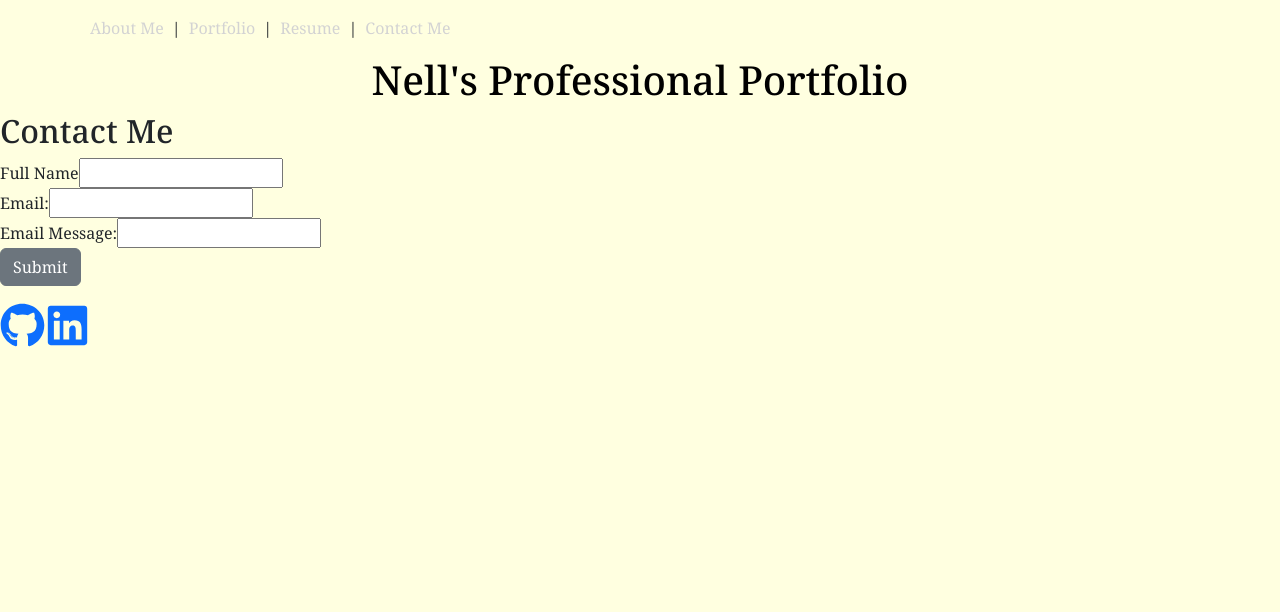
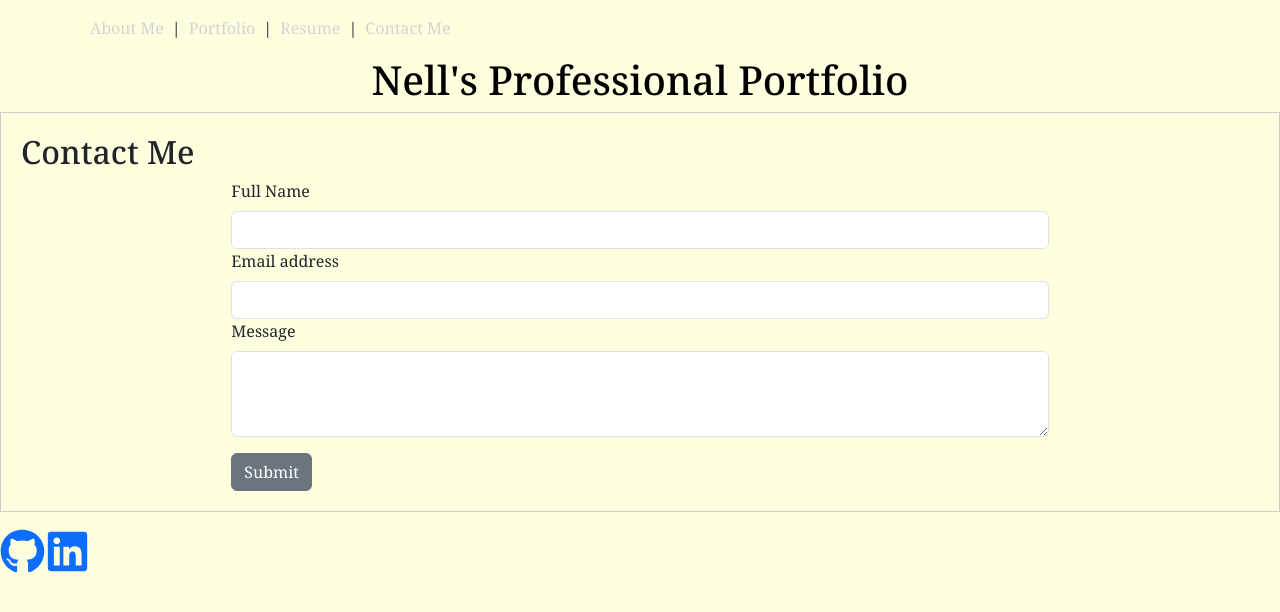
Before and after one commit to nvanschaack/React-Professional-Portfolio, a React (Vite) app: page /Contactme in a window 1280 px wide. Shown: the top 612 px of the page. Built offline with nearby package versions, Linux system fonts and the light colour scheme.

Commit message:
added styling to make the form look nicer in contactme.jsx

```diff
--- a/src/components/pages/ContactMe.jsx
+++ b/src/components/pages/ContactMe.jsx
@@ -1,11 +1,14 @@
 import React, { useState } from 'react'
 import Button from 'react-bootstrap/Button';
+import Form from 'react-bootstrap/Form'
+import Col from 'react-bootstrap/Col';
+import Row from 'react-bootstrap/Row';
 
 export default function ContactMe() {
 
     //contactFormData is the current value and setContactFormData is the updated value. contactFormData refers to the initial value of name, email, and message. setContactFormData is what is input by the user in the form's input fields
     const [contactFormData, setContactFormData] = useState({ name: '', email: '', message: '' });
-    const [formErrors, setFormErrors] = useState({});
+    // const [formErrors, setFormErrors] = useState({});
 
     const handleChanges = (e) => {
       //this is spreading contactFormData (an object) so that the target.name (stands for either the name, email, or message) is set to the value that the user types in the input fields. Then this function will give new values to the setContactFormData
@@ -26,41 +29,85 @@ export default function ContactMe() {
     };
 
     return (
-      <section>
+      // <section>
+      //   <h2>Contact Me</h2>
+      //   <form onSubmit={handleSubmit}>
+      //     <div>
+      //       <label>Full Name</label>
+      //       <input
+      //         type="text"
+      //         name="name"
+      //         value={contactFormData.name}
+      //         onChange={handleChanges}
+      //         // onBlur={handleBlurForm}
+      //       />
+      //     </div>
+      //     <div>
+      //     <label>Email:</label>
+      //       <input
+      //         type="email"
+      //         name="email"
+      //         value={contactFormData.email}
+      //         onChange={handleChanges}
+      //         // onBlur={handleBlurForm}
+      //       />
+      //     </div>
+      //     <div>
+      //     <label>Email Message:</label>
+      //       <input
+      //         type="text"
+      //         name="message"
+      //         value={contactFormData.message}
+      //         onChange={handleChanges}
+      //         // onBlur={handleBlurForm}
+      //       />
+      //     </div>
+      //     <Button variant="secondary" type='submit'>Submit</Button>
+      //   </form>
+      // </section>
+
+<section style={{ border: '1px solid #ccc', padding: '20px' }}>
       <h2>Contact Me</h2>
-        <form onSubmit={handleSubmit}>
-          <div>
-            <label>Full Name</label>
-            <input
+      <Row className="justify-content-md-center">
+        <Col xs={12} md={8}>
+          <Form onSubmit={handleSubmit}>
+            <Form.Group controlId="formBasicName">
+              <Form.Label>Full Name</Form.Label>
+              <Form.Control
                 type="text"
                 name="name"
                 value={contactFormData.name}
                 onChange={handleChanges}
-              // onBlur={handleBlurForm}
               />
-          </div>
-          <div>
-          <label>Email:</label>
-            <input
+            </Form.Group>
+
+            <Form.Group controlId="formBasicEmail">
+              <Form.Label>Email address</Form.Label>
+              <Form.Control
                 type="email"
                 name="email"
                 value={contactFormData.email}
                 onChange={handleChanges}
-              // onBlur={handleBlurForm}
               />
-          </div>
-          <div>
-          <label>Email Message:</label>
-            <input
-              type="text"
+            </Form.Group>
+
+            <Form.Group controlId="formBasicMessage">
+              <Form.Label>Message</Form.Label>
+              <Form.Control
+                as="textarea"
+                rows={3}
                 name="message"
                 value={contactFormData.message}
                 onChange={handleChanges}
-              // onBlur={handleBlurForm}
               />
-          </div>
-          <Button variant="secondary" type='submit'>Submit</Button>
-        </form>
+            </Form.Group>
+
+            <Button variant="secondary" type="submit" className="mt-3 mx-auto">
+              Submit
+            </Button>
+          </Form>
+        </Col>
+      </Row>
     </section>
     )
 
```
Lines whose indentation alone changed are shown as unchanged.
